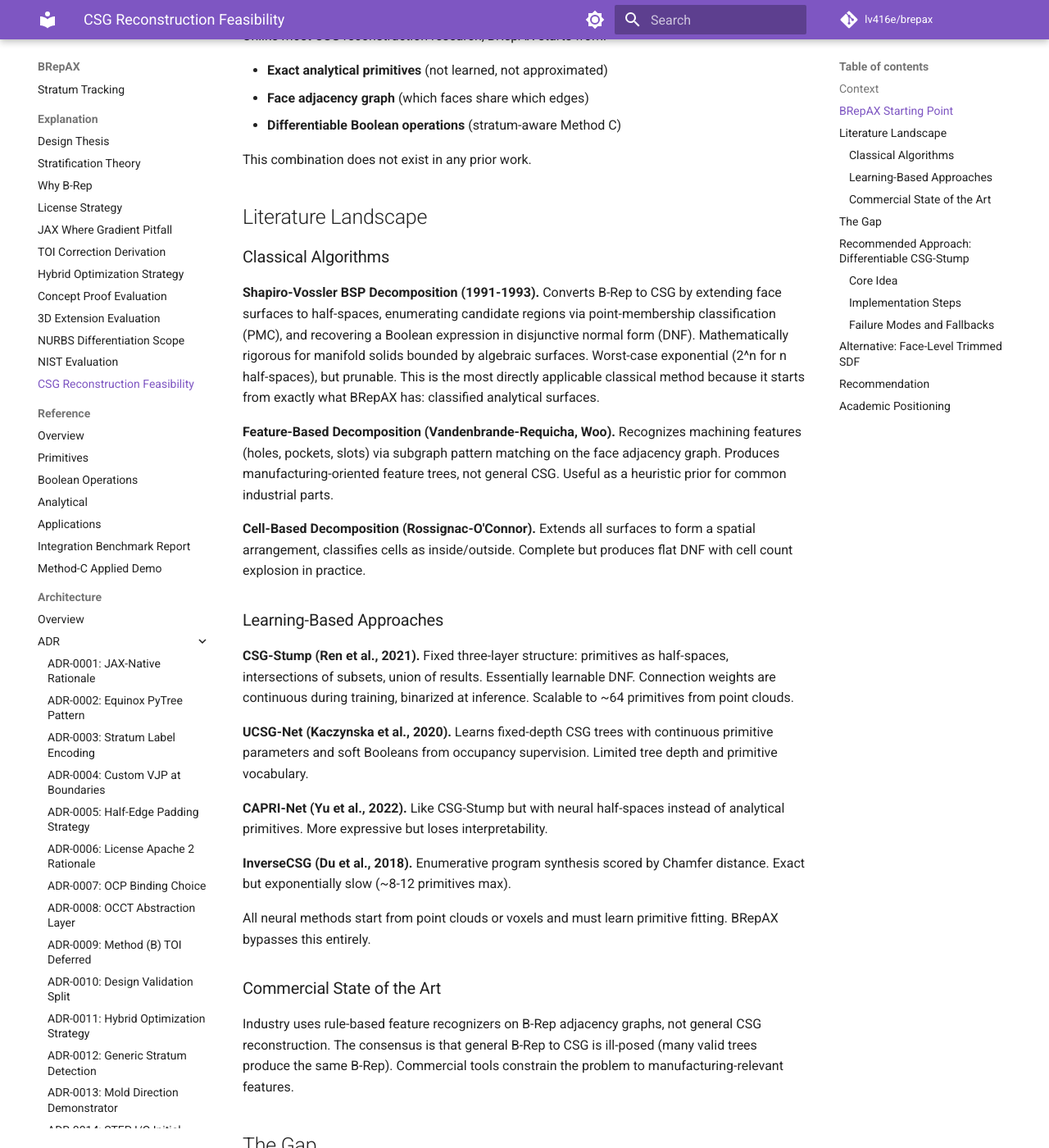
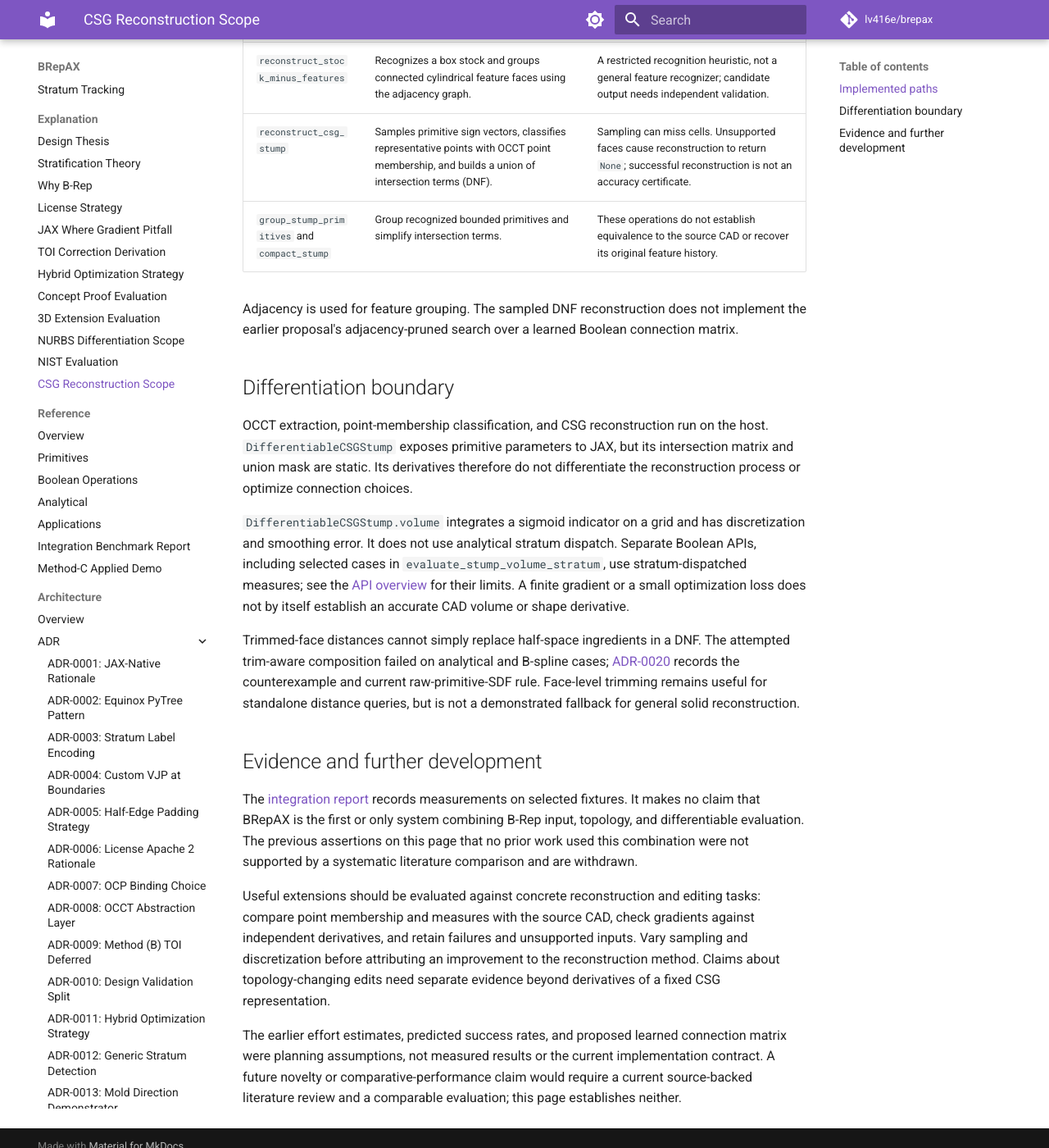
Before and after one commit to lv416e/brepax, an MkDocs documentation site: the page built from docs/explanation/csg_reconstruction_feasibility.md, in a window 1280 px wide and 1400 px high, scrolled down 367 px. Shown: the whole window at 82% size. Built offline with MkDocs 1.6.1 and Material for MkDocs 9.7.7, drawn with Linux system fonts in a browser that asks for light colours; comment, search, counter and statistics services are not loaded; some of the changed text lies outside the part shown.

Commit message:
fix: restore fresh installs and align documented capabilities (#110)
Constrain OCCT bindings to the supported 7.9 series and verify freshly resolved wheel installations in CI. Align package and capability descriptions with the implemented behavior and independent benchmark evidence.

```diff
--- a/docs/explanation/csg_reconstruction_feasibility.md
+++ b/docs/explanation/csg_reconstruction_feasibility.md
@@ -1,152 +1,61 @@
-# CSG Reconstruction Feasibility Assessment
+# CSG Reconstruction Scope
 
-## Context
+BRepAX reconstructs candidate CSG representations from supported B-Rep faces.
+This is implemented functionality, with limits that differ from the original
+proposal on this page. Reconstruction does not recover a unique modeling
+history or guarantee an exact representation of every input solid.
 
-The BRepAX STEP pipeline converts STEP faces to analytical primitives (Plane,
-Cylinder, Sphere, Cone, Torus) and builds a face adjacency graph. The question
-is whether BRepAX can reconstruct a CSG tree from these ingredients, and if so,
-how.
+## Implemented paths
 
-## BRepAX Starting Point
+| Path | Behavior | Scope |
+|---|---|---|
+| `reconstruct_stock_minus_features` | Recognizes a box stock and groups connected cylindrical feature faces using the adjacency graph. | A restricted recognition heuristic, not a general feature recognizer; candidate output needs independent validation. |
+| `reconstruct_csg_stump` | Samples primitive sign vectors, classifies representative points with OCCT point membership, and builds a union of intersection terms (DNF). | Sampling can miss cells. Unsupported faces cause reconstruction to return `None`; successful reconstruction is not an accuracy certificate. |
+| `group_stump_primitives` and `compact_stump` | Group recognized bounded primitives and simplify intersection terms. | These operations do not establish equivalence to the source CAD or recover its original feature history. |
 
-Unlike most CSG reconstruction research, BRepAX starts from:
+Adjacency is used for feature grouping. The sampled DNF reconstruction does
+not implement the earlier proposal's adjacency-pruned search over a learned
+Boolean connection matrix.
 
-- **Exact analytical primitives** (not learned, not approximated)
-- **Face adjacency graph** (which faces share which edges)
-- **Differentiable Boolean operations** (stratum-aware Method C)
+## Differentiation boundary
 
-This combination does not exist in any prior work.
+OCCT extraction, point-membership classification, and CSG reconstruction run
+on the host. `DifferentiableCSGStump` exposes primitive parameters to JAX, but
+its intersection matrix and union mask are static. Its derivatives therefore
+do not differentiate the reconstruction process or optimize connection choices.
 
-## Literature Landscape
+`DifferentiableCSGStump.volume` integrates a sigmoid indicator on a grid and
+has discretization and smoothing error. It does not use analytical stratum
+dispatch. Separate Boolean APIs, including selected cases in
+`evaluate_stump_volume_stratum`, use stratum-dispatched measures; see the
+[API overview](../reference/index.md#boolean-measures-and-trimmed-surfaces)
+for their limits. A finite gradient or a small optimization loss does not by
+itself establish an accurate CAD volume or shape derivative.
 
-### Classical Algorithms
+Trimmed-face distances cannot simply replace half-space ingredients in a DNF.
+The attempted trim-aware composition failed on analytical and B-spline cases;
+[ADR-0020](../architecture/adr/0020-marschner-bspline-csg-scope.md) records the
+counterexample and current raw-primitive-SDF rule. Face-level trimming remains
+useful for standalone distance queries, but is not a demonstrated fallback for
+general solid reconstruction.
 
-**Shapiro-Vossler BSP Decomposition (1991-1993).** Converts B-Rep to CSG by
-extending face surfaces to half-spaces, enumerating candidate regions via
-point-membership classification (PMC), and recovering a Boolean expression in
-disjunctive normal form (DNF). Mathematically rigorous for manifold solids
-bounded by algebraic surfaces. Worst-case exponential (2^n for n half-spaces),
-but prunable. This is the most directly applicable classical method because it
-starts from exactly what BRepAX has: classified analytical surfaces.
+## Evidence and further development
 
-**Feature-Based Decomposition (Vandenbrande-Requicha, Woo).** Recognizes
-machining features (holes, pockets, slots) via subgraph pattern matching on the
-face adjacency graph. Produces manufacturing-oriented feature trees, not general
-CSG. Useful as a heuristic prior for common industrial parts.
+The [integration report](../reference/benchmarks.md) records measurements on
+selected fixtures. It makes no claim that BRepAX is the first or only system
+combining B-Rep input, topology, and differentiable evaluation. The previous
+assertions on this page that no prior work used this combination were not
+supported by a systematic literature comparison and are withdrawn.
 
-**Cell-Based Decomposition (Rossignac-O'Connor).** Extends all surfaces to form
-a spatial arrangement, classifies cells as inside/outside. Complete but produces
-flat DNF with cell count explosion in practice.
+Useful extensions should be evaluated against concrete reconstruction and
+editing tasks: compare point membership and measures with the source CAD,
+check gradients against independent derivatives, and retain failures and
+unsupported inputs. Vary sampling and discretization before attributing an
+improvement to the reconstruction method. Claims about topology-changing edits
+need separate evidence beyond derivatives of a fixed CSG representation.
 
-### Learning-Based Approaches
-
-**CSG-Stump (Ren et al., 2021).** Fixed three-layer structure: primitives as
-half-spaces, intersections of subsets, union of results. Essentially learnable
-DNF. Connection weights are continuous during training, binarized at inference.
-Scalable to ~64 primitives from point clouds.
-
-**UCSG-Net (Kaczynska et al., 2020).** Learns fixed-depth CSG trees with
-continuous primitive parameters and soft Booleans from occupancy supervision.
-Limited tree depth and primitive vocabulary.
-
-**CAPRI-Net (Yu et al., 2022).** Like CSG-Stump but with neural half-spaces
-instead of analytical primitives. More expressive but loses interpretability.
-
-**InverseCSG (Du et al., 2018).** Enumerative program synthesis scored by
-Chamfer distance. Exact but exponentially slow (~8-12 primitives max).
-
-All neural methods start from point clouds or voxels and must learn primitive
-fitting. BRepAX bypasses this entirely.
-
-### Commercial State of the Art
-
-Industry uses rule-based feature recognizers on B-Rep adjacency graphs, not
-general CSG reconstruction. The consensus is that general B-Rep to CSG is
-ill-posed (many valid trees produce the same B-Rep). Commercial tools constrain
-the problem to manufacturing-relevant features.
-
-## The Gap
-
-No existing work combines:
-
-1. Classified B-Rep faces (exact primitives) as input
-2. Face adjacency graph for topological pruning
-3. Differentiable Boolean operations for gradient-based refinement
-
-This is the BRepAX opportunity.
-
-## Recommended Approach: Differentiable CSG-Stump
-
-### Core Idea
-
-Implement a differentiable CSG-Stump layer where:
-
-- **Primitives are fixed** from STEP face classification (no fitting needed)
-- **Boolean connection matrix** is the only learnable/optimizable parameter
-- **Face adjacency graph** prunes the connection space (non-adjacent faces
-  unlikely to participate in the same intersection term)
-- **Shapiro-Vossler PMC** provides warm-start initialization
-- **BRepAX stratum-aware Booleans** enable gradient flow through the tree
-
-### Implementation Steps
-
-**Minimum viable reconstruction.** Handle "stock minus features" patterns: a
-base primitive (Box) with holes/pockets subtracted (Cylinders). This covers a
-large fraction of machined parts. Use adjacency graph to identify connected
-groups of subtractive features.
-
-Estimated effort: 1-2 weeks. Expected success rate for simple machined parts:
-60-70%.
-
-**DNF reconstruction.** Implement full CSG-Stump with adjacency-based pruning
-and PMC warm-start. Flat DNF output (union of intersections of half-spaces).
-
-Estimated effort: 2-4 weeks. Handles arbitrary analytical-surface parts.
-
-**Tree compaction.** Convert flat DNF to compact binary CSG tree via Boolean
-expression minimization (Quine-McCluskey or greedy factoring).
-
-Estimated effort: 1-2 weeks. Produces human-readable CSG.
-
-### Failure Modes and Fallbacks
-
-- **Non-manifold geometry:** Skip, return face-level primitives only
-- **Interacting features:** Fall back to flat DNF without compaction
-- **NURBS faces in the mix:** Exclude from CSG tree, treat as fixed boundary
-
-## Alternative: Face-Level Trimmed SDF
-
-If full CSG reconstruction proves too costly, a pragmatic alternative:
-
-- Each face is an infinite surface primitive (already implemented)
-- Trim to finite face boundary using edge distance truncation
-- Combine trimmed SDFs via smooth min/max
-- Gradient flows through face parameters without CSG tree
-
-**Pros:** Simpler, faster to implement (~1 week). Face-level gradient for
-optimization. Sufficient for many practical applications (mold direction,
-undercut analysis, wall thickness).
-
-**Cons:** No B-Rep semantics preservation. Cannot represent topology changes
-(adding/removing features). Trimmed SDF gradient at trim boundaries is
-non-trivial.
-
-## Recommendation
-
-**Start with minimum viable reconstruction** targeting "stock minus features"
-patterns. This delivers practical value quickly and validates the CSG-Stump +
-adjacency pruning approach on real parts. If that succeeds, proceed to full DNF
-reconstruction. If it reveals fundamental obstacles, pivot to the face-level
-trimmed SDF alternative.
-
-The face-level alternative is always available as a fallback, so there is
-limited downside risk to attempting minimum viable reconstruction first.
-
-## Academic Positioning
-
-A differentiable CSG-Stump operating on exact B-Rep primitives with
-adjacency-based pruning would be, to our knowledge, the first system bridging
-classical Shapiro-Vossler theory with modern differentiable programming. This
-positions BRepAX at the intersection of computational geometry and
-differentiable programming — a novel contribution regardless of whether full
-tree compaction is achieved.
+The earlier effort estimates, predicted success rates, and proposed learned
+connection matrix were planning assumptions, not measured results or the
+current implementation contract. A future novelty or comparative-performance
+claim would require a current source-backed literature review and a comparable
+evaluation; this page establishes neither.
--- a/mkdocs.yml
+++ b/mkdocs.yml
@@ -73,7 +73,7 @@ nav:
       - 3D Extension Evaluation: explanation/3d_extension_evaluation.md
       - NURBS Differentiation Scope: explanation/nurbs_brep_feasibility.md
       - NIST Evaluation: explanation/nist_evaluation.md
-      - CSG Reconstruction Feasibility: explanation/csg_reconstruction_feasibility.md
+      - CSG Reconstruction Scope: explanation/csg_reconstruction_feasibility.md
   - Reference:
       - Overview: reference/index.md
       - Primitives: reference/primitives.md
--- a/pyproject.toml
+++ b/pyproject.toml
@@ -1,7 +1,7 @@
 [project]
 name = "brepax"
 dynamic = ["version"]
-description = "Differentiable rasterizer for CAD Boolean operations — JAX-native B-Rep kernel with stratum-aware gradients."
+description = "JAX-native differentiable geometry and STEP/B-Rep evaluation."
 readme = "README.md"
 license = "Apache-2.0"
 authors = [{ name = "lv416e", email = "mary.lv416e@gmail.com" }]
@@ -23,7 +23,7 @@ dependencies = [
     "numpy>=1.26",
     "equinox>=0.11",
     "jaxtyping>=0.2.34",
-    "cadquery-ocp-novtk>=7.9",
+    "cadquery-ocp-novtk>=7.9,<8",
 ]
 
 [project.optional-dependencies]
```
Also changed, not shown: .agents/skills/brepax-pull-request/SKILL.md (+3 -3 lines), README.md (+4 -1 lines), docs/explanation/nurbs_brep_feasibility.md (+6 -2 lines), 3 other files.
